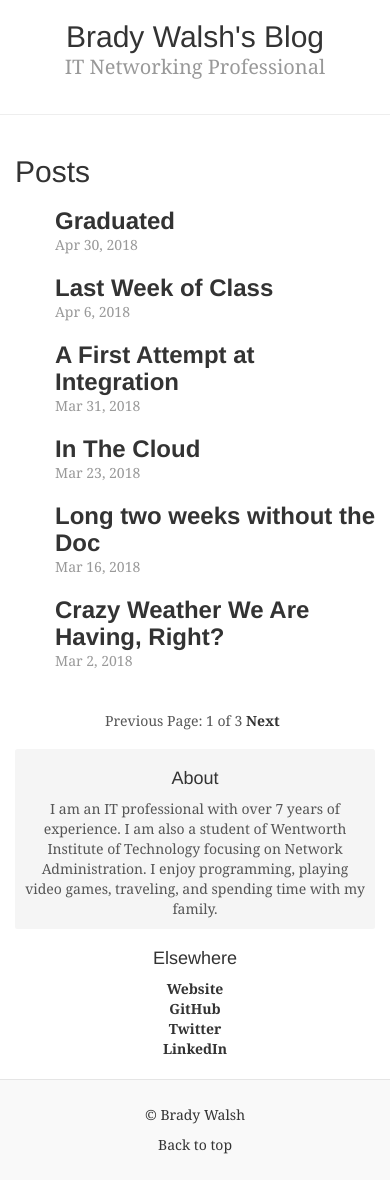
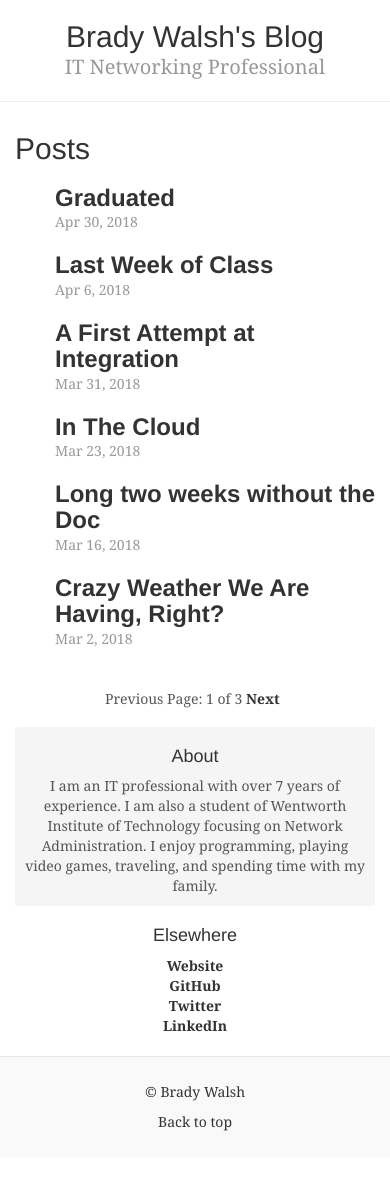
Before and after one commit to knighthawkbro/knighthawkbro.github.io, a Jekyll site: the page built from blog/index.html, in a window 390 px wide. Built offline with Jekyll 4.4.1, drawn with Linux system fonts in a browser that asks for light colours; nearby versions of some CDN libraries; the list of posts is cut into pages by our own code; after the commit the page ends 1157 px from its top, so only the background shows below that.

Commit message:
Fixed header spacing

```diff
--- a/assets/css/blog.css
+++ b/assets/css/blog.css
@@ -198,6 +198,8 @@
 @media (max-width: 600px) {
   .blog-header {
     text-align: center;
+    margin-bottom: 1rem;
+    padding-bottom: 0;
   }
   .blog-title {
     font-size: 3rem;
```
